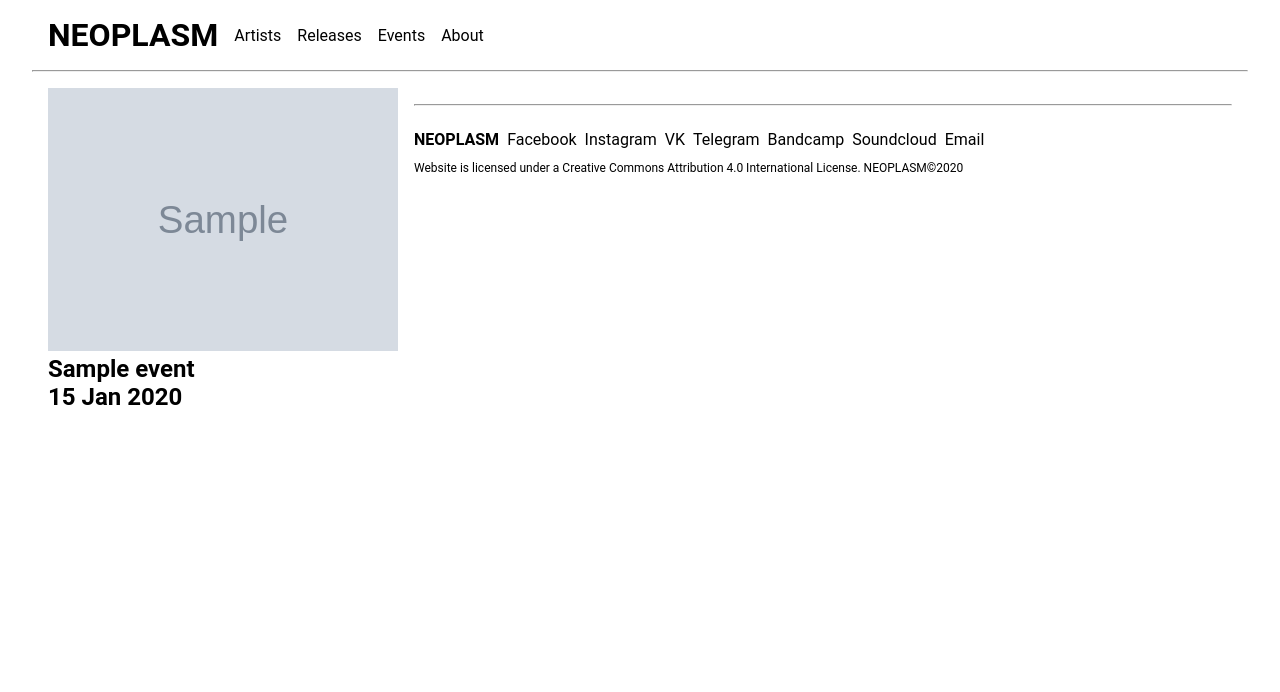
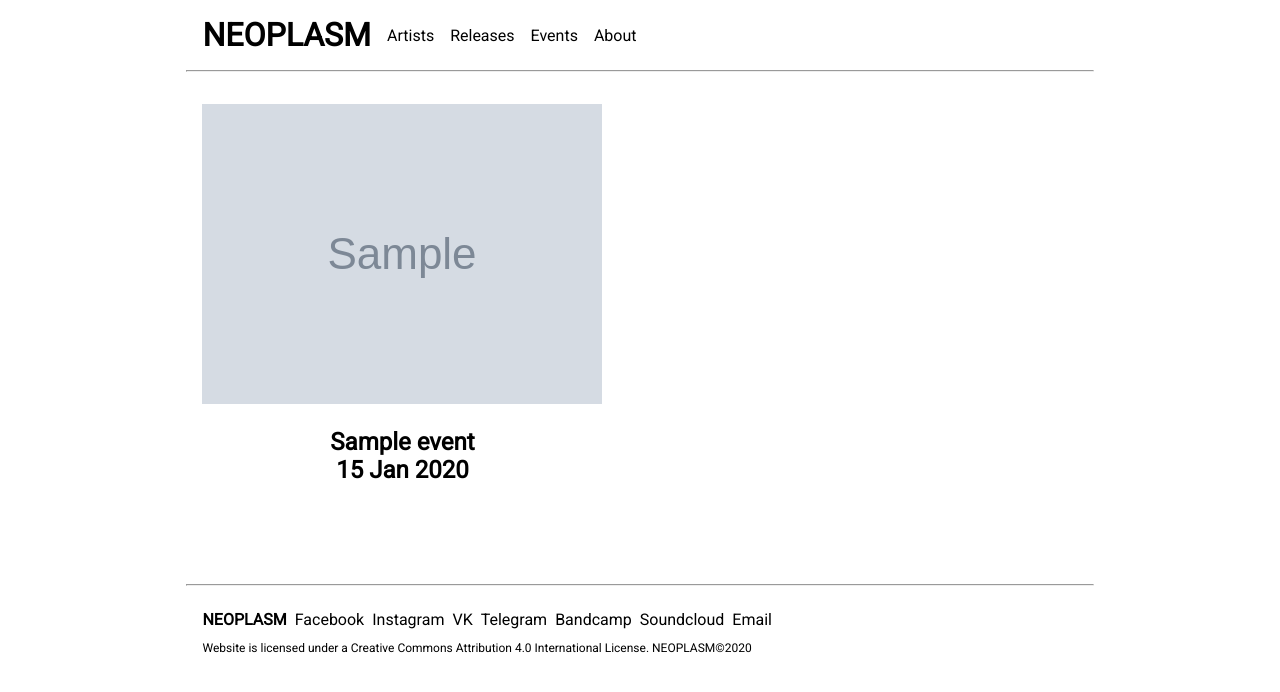
Before and after one commit to nplsm/neoplasm-web-legacy, a Python web app: template templates/events.html.jinja2 in a window 1280 px wide. Shown: the top 692 px of the page. Run offline with Jinja, Linux system fonts and the light colour scheme; the template is opened without the code that fills it: most values are stand-ins (such as "Sample title", 1, 10 or a date in 2020); grey boxes marked "Sample" are stand-in pictures.

Commit message:
Turning back style a bit after merge

```diff
--- a/data.py
+++ b/data.py
@@ -11,7 +11,7 @@ perfecthuman_links = [
     {'name': 'VK', 'href': 'https://vk.com/perfect.human'},
     {'name': 'Telegram', 'href': 'https://tele.click/perfect_human'},
     {'name': 'Bandcamp', 'href': 'http://perfecthuman.bandcamp.com'},
-    {'name': 'Soundcloud', 'href': '#'},
+    # {'name': 'Soundcloud', 'href': '#'},
 ]
 
 marblebust_links = [
@@ -178,6 +178,8 @@ live8club_location = {
 eartheater2019_event = {
     'name': 'Eartheater x NEOPLASM',
     'route': '/2019/eartheater',
+    'soldout': True,
+    'past': True,
     'description_route': '/eartheater_description.md',
     'date': date(2019, 11, 8),
     'tickets_href': 'https://neoplasm.timepad.ru/event/1096795/',
@@ -198,6 +200,8 @@ eartheater2019_event = {
 hdmirror2020_event = {
     'name': 'HDMIRROR x NEOPLASM',
     'route': '2020/hdmirror',
+    'soldout': False,
+    'past': False,
     'description_route': '/hdmirror_description.md',
     'date': date(2020, 2, 29),
     'tickets_href': 'https://neoplasm.timepad.ru/event/1235549/',
--- a/main.py
+++ b/main.py
@@ -11,7 +11,7 @@ THIS_DIR = Path(__file__).parent
 
 async def create_app():
     app = web.Application()
-    app.update(static_root_url=str(THIS_DIR / 'static'))
+    app.update(static_root_url=str('static'))
 
     jinja2_loader = jinja2.FileSystemLoader(str(THIS_DIR / 'templates'))
     aiohttp_jinja2.setup(app, loader=jinja2_loader)
--- a/static/style.css
+++ b/static/style.css
@@ -1,4 +1,4 @@
-@import url('link href="https://fonts.googleapis.com/css?family=Roboto:300,400,500&display=swap&subset=latin-ext" rel="stylesheet"');
+@import url('https://fonts.googleapis.com/css?family=Roboto|Roboto+Condensed&display=swap');
 
 body {
     margin: 0;
@@ -7,7 +7,8 @@ body {
 }
 
 body>div {
-    max-width: 95%;
+    max-width: 24cm;
+    width: 95%;
     margin: 0 auto;
 }
 
@@ -60,23 +61,17 @@ main {
     padding: 0;
 }
 
-h2 {
-    margin-top: 0;
-}
-
 .list {
     display: flex;
     flex-wrap: wrap;
     justify-content: space-between;
-    position: relative;
-    float: left;
 }
 
 .list>div {
     display: flex;
     flex-wrap: wrap;
     padding: 1rem;
-    max-width: 350px;
+    max-width: 25rem;
 }
 
 .flex {
@@ -86,15 +81,13 @@ h2 {
 
 .flex>div {
     margin: 0 1rem;
+    max-width: 25rem;
 }
 
-
 section {
-    flex: none;
-    position: relative;
-    float: left;
-    margin: 0rem 1rem;
-    text-align: left;
+    flex: 25rem 0 1;
+    margin: 0 1rem 3rem;
+    text-align: center;
 }
 
 h1 {
@@ -123,11 +116,11 @@ ul.social>li, ul.social>h3 {
     margin-right: 1rem;
 }
 
-
 img {
-    max-width: 350px;
+    max-width: 25rem;
     width: 100%;
-    min-width: 350px;
+    min-width: 150px;
+    margin-top: 1rem;
 }
 
 button {
@@ -140,8 +133,6 @@ p {
 
 ol.tracklist {
     list-style: decimal-leading-zero;
-    list-style-position: inside;
-    padding-left: 0;
 }
 
 
@@ -169,12 +160,12 @@ ol.lineup {
 }
 
 .swiper-container {
-    max-width: 350px;
+    max-width: 25rem;
     margin: 1rem;
 }
 
 .swiper-slide>img {
-    max-width: 350px;
+    max-width: 25rem;
     box-shadow: black;
 }
 
--- a/templates/about.html.jinja2
+++ b/templates/about.html.jinja2
@@ -4,7 +4,6 @@
 
 {% block main %}
 <main>
-
     <article>
         {{ about|safe }}
     </article>
--- a/templates/event.html.jinja2
+++ b/templates/event.html.jinja2
@@ -17,8 +17,11 @@
                     <li>{{ artist}}</li>
                 {% endfor %}
             </ol>
-
+            {% if past == false and soldout == false%}
             <h2><a href="{{ tickets_href }}" target="_blank">Buy Tickets...</a></h2>
+            {% elif past == false and soldout == true %}
+            <h2><a href="{{ tickets_href }}" target="_blank">Sold out.</a></h2>
+            {% endif %}
 
             <ul class="social">
                 {% for link in links %}
```
Also changed, not shown: markdown/marble-bust_description.md (+1 -1 lines), markdown/omega_description.md (+1 -0 lines), templates/release.html.jinja2 (+10 -8 lines).
